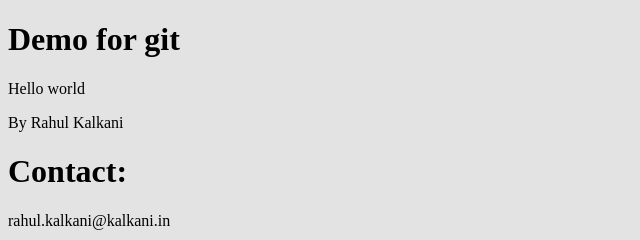
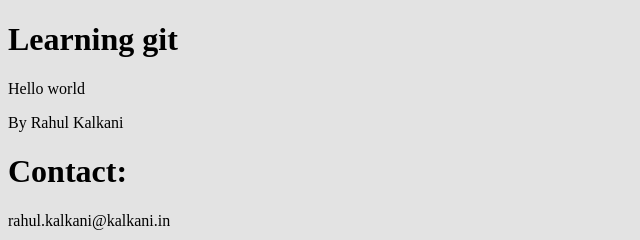
Before and after one commit to arshitk/html-sample, a plain HTML site: page index.html in a window 1280 px wide. Shown: the full height of the page, 0-640 px from the left. Drawn offline with Linux system fonts and the light colour scheme.

Commit message:
Change heading

```diff
--- a/index.html
+++ b/index.html
@@ -9,7 +9,7 @@
 	</style>
 </head>
 <body>
-	<h1>Demo for git</h1>
+	<h1>Learning git</h1>
 	<p>Hello world</p>
 	<p>By Rahul Kalkani</p>
 
```
